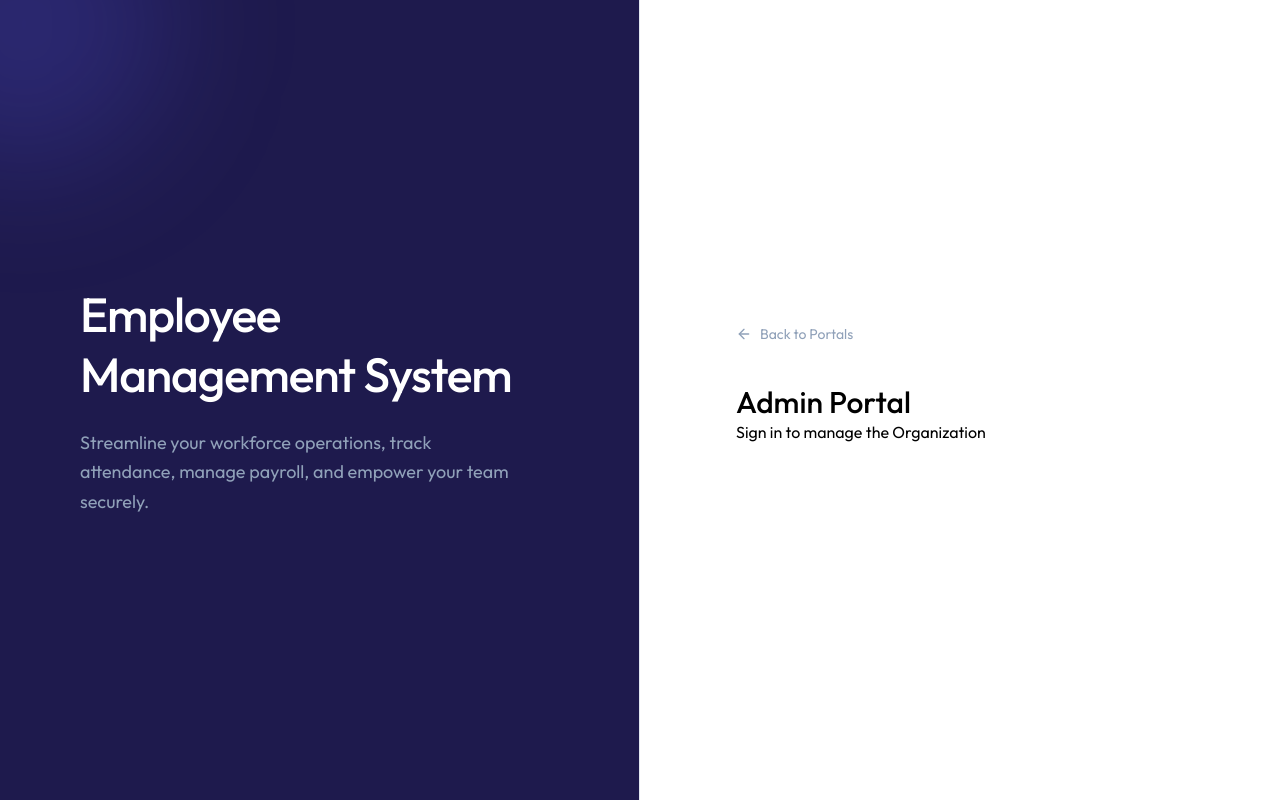
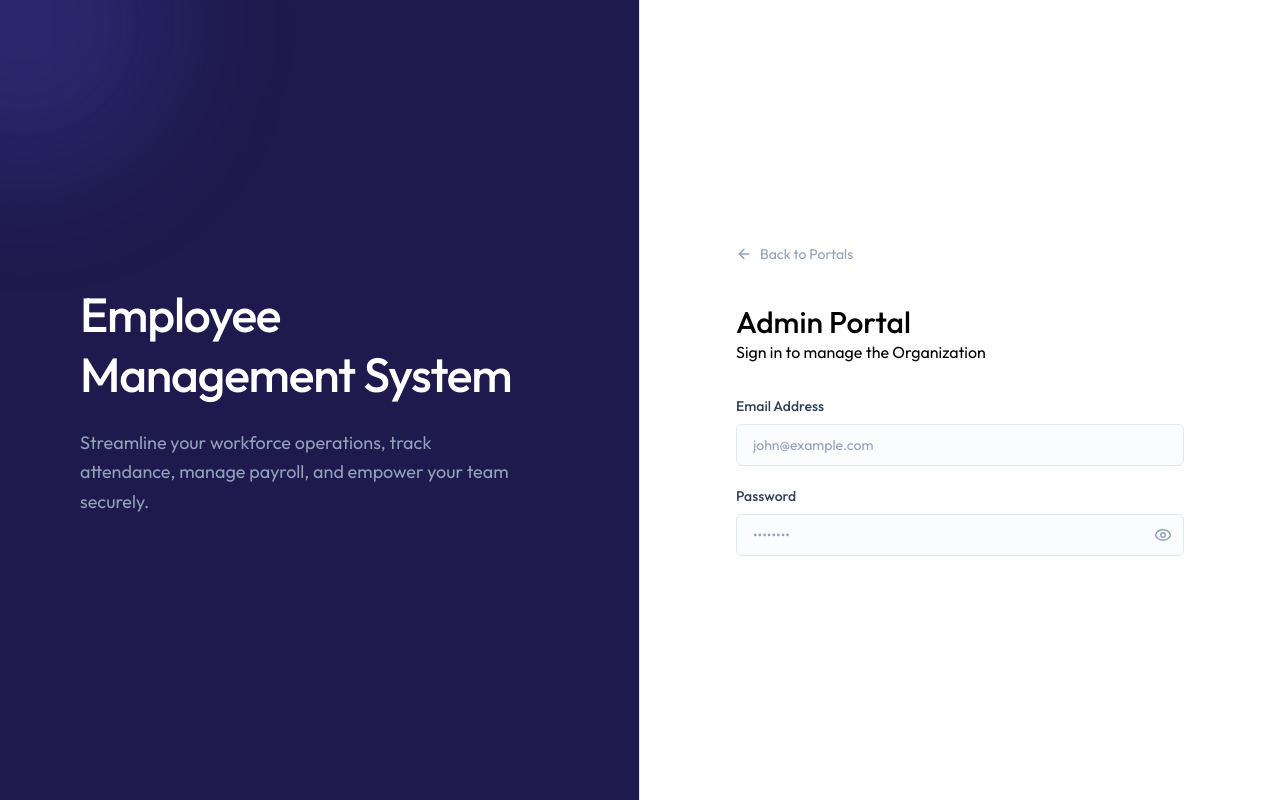
Before and after one commit to Karim-Aridj/FullStack-EMS, a React (Vite) app in the folder client/: page /login/admin in a window 1280 px wide. Built offline with nearby package versions, Linux system fonts and the light colour scheme.

Commit message:
added the password placeholder and button,in this button we added showPassword state,if it is true in this case we have to add icon eyofficon, faced some issue with eyeicon because i didn't import it

```diff
--- a/client/src/components/LoginForm.jsx
+++ b/client/src/components/LoginForm.jsx
@@ -1,6 +1,6 @@
 import { Link } from "react-router-dom"
 import LoginLeftSide from "./LoginLeftSide"
-import { ArrowLeftIcon } from "lucide-react"
+import { ArrowLeftIcon, EyeIcon, EyeOffIcon } from "lucide-react"
 import { useState } from "react"
 
 const LoginForm = ({role, title, subtitle}) => {
@@ -26,22 +26,53 @@ const LoginForm = ({role, title, subtitle}) => {
         gap-2 text-slate-400 hover:text-slate-700 text-sm mb-10
         transtition-colors">
            <ArrowLeftIcon size={16}/> Back to Portals
+        </Link>
 
-        </Link>
         <div className="mb-8">
           <h1 className="text-2xl sm:text-3xl font-medium
           texr-zinc-800">{title}</h1>
           <p>{subtitle}</p>
         </div>
+
         {error && (
           <div className="mb-6 p-4 bg-rose-50 border
           border-rose-200 text-rose-700 text-sm rounded-xl
           flex items-start gap-3">
-            <div className="w-1.5 rounded-full
+            <div className="w-1.5 h-1.5 rounded-full
             bg-rose-500 mt-1.5 shrink-0"/>
             {error}
           </div>
         )}
+
+        <form className="space-y-5" onSubmit={handleSubmit}>
+          <div>
+            <label className="block text-sm font-medium
+            text-slate-700 mb-2">Email Address</label>
+            <input type="email" value={email} onChange={(e)=> settEmail(e.target.value)} required
+            placeholder="john@example.com"/>
+          </div>
+
+          <div>
+            <label className="block text-sm font-medium
+            text-slate-700 mb-2">Password</label>
+            <div className="relative">
+              <input type={showPassword ? 'text' :
+              'password'} onChange={(e) => setPassword(e.
+               target.value)} required className='pr-11'
+               placeholder="••••••••"/>
+            <button type="button" className="absolute
+            right-3 top-1/2 -translate-y-1/2
+            text-slate-400 hover:text-slate-600
+            transition-colors" onClick={() =>
+              setShowPassword(!showPassword)}>
+              {showPassword ? <EyeOffIcon size={18}/>
+              : <EyeIcon size={18}/>/** in this onclick function
+            not off show passwrd so if its true it
+            will make it false and vise versa*/}
+            </button>
+            </div>
+          </div>
+        </form>
       </div>
       </div>
     </div>
```
